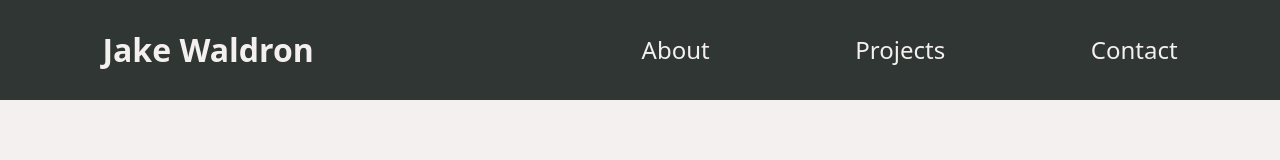
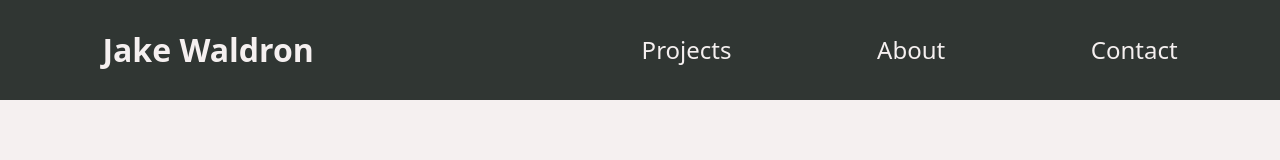
Before and after one commit to jake-waldron/portfolio, a Next.js app: page / in a window 1280 px wide. Shown: the top 160 px of the page. Built offline with nearby package versions, Linux system fonts and the light colour scheme.

Commit message:
switch section order

```diff
--- a/components/Header.jsx
+++ b/components/Header.jsx
@@ -53,10 +53,10 @@ function RegularMenu() {
 	return (
 		<RegList>
 			<li>
-				<Link href="/#about">About</Link>
+				<Link href="/#projects">Projects</Link>
 			</li>
 			<li>
-				<Link href="/#projects">Projects</Link>
+				<Link href="/#about">About</Link>
 			</li>
 			<li>
 				<Link href="/#contact">Contact</Link>
@@ -73,13 +73,13 @@ function MobileMenu({ open, toggleMenu }) {
 			{open && (
 				<ul>
 					<li>
-						<Link href="/#about" onClick={toggleMenu}>
-							About
+						<Link href="/#projects" onClick={toggleMenu}>
+							Projects
 						</Link>
 					</li>
 					<li>
-						<Link href="/#projects" onClick={toggleMenu}>
-							Projects
+						<Link href="/#about" onClick={toggleMenu}>
+							About
 						</Link>
 					</li>
 					<li>
--- a/components/Projects.jsx
+++ b/components/Projects.jsx
@@ -89,6 +89,10 @@ const Wrapper = styled.section`
 	flex-direction: column;
 	justify-content: space-between;
 	align-items: center;
+
+	@media (max-width: ${BREAKPOINTS.sm}) {
+		padding-top: 40px;
+	}
 `;
 
 const Heading = styled.div`
--- a/pages/index.js
+++ b/pages/index.js
@@ -9,8 +9,8 @@ export default function Home() {
 		<>
 			<Layout>
 				<Hello />
+				<Projects />
 				<About />
-				<Projects />
 				<Contact />
 			</Layout>
 		</>
```
